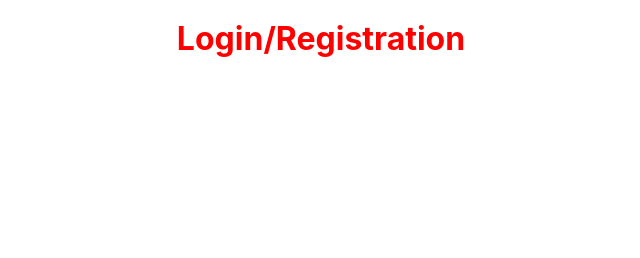
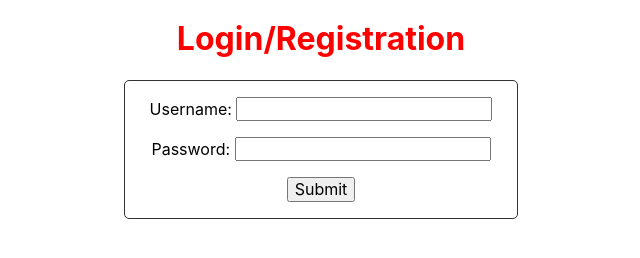
Before and after one commit to vikamma/practice-forms, a plain HTML site: page index.html in a window 1280 px wide. Shown: the whole page, without its empty margins (319-959 px from the left). Drawn offline with nearby package versions, Linux system fonts and the light colour scheme.

Commit message:
Position elements with flexbox

```diff
--- a/index.html
+++ b/index.html
@@ -15,5 +15,18 @@
   </head>
   <body>
     <h1>Login/Registration</h1>
+    <form>
+      <div>
+        <label for="username">Username:</label>
+        <input type="text" id="username" />
+      </div>
+
+      <div>
+        <label for="password">Password:</label>
+        <input type="text" id="password" />
+      </div>
+
+      <button type="submit">Submit</button>
+    </form>
   </body>
 </html>
--- a/src/style.css
+++ b/src/style.css
@@ -1,4 +1,7 @@
 body {
+  display: flex;
+  flex-direction: column;
+  align-items: center;
   font-family: -apple-system, BlinkMacSystemFont, "Segoe UI", Roboto, Helvetica,
     Arial, sans-serif, "Apple Color Emoji", "Segoe UI Emoji", "Segoe UI Symbol";
 }
@@ -8,3 +11,15 @@ h1 {
   color: red;
   text-align: center;
 }
+
+form {
+  border: 1px solid #333;
+  padding: 16px;
+  display: flex;
+  justify-content: center;
+  flex-direction: column;
+  align-items: center;
+  gap: 16px;
+  width: 360px;
+  border-radius: 5px;
+}
```
